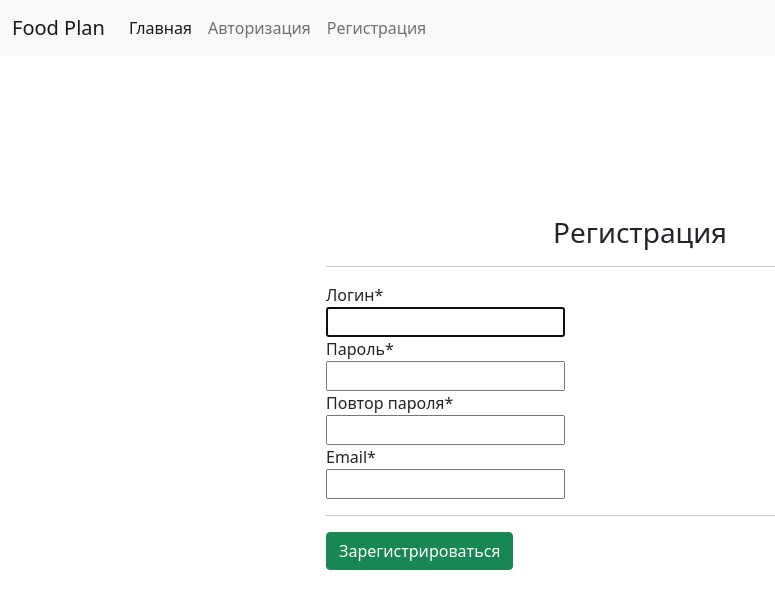
After one commit to inkvizitor1991/food_plan, a Django app: page /registration/ in a window 1280 px wide. The commit adds this page. Shown: the top 609 px of the page, without its empty margins (0-775 px from the left). Run offline with Django 3.2, Linux system fonts and the light colour scheme; parts of the project's set-up code (start-up, migrations or seed data) failed here and were passed over; some libraries are stand-ins or nearby versions.

Commit message:
Added registration and authorization

```diff
--- /dev/null
+++ b/foodplan_app/forms.py
@@ -0,0 +1,18 @@
+from django import forms
+
+from django.contrib.auth.forms import UserCreationForm, AuthenticationForm
+
+
+
+class RegisterUserForm(UserCreationForm):
+    username = forms.CharField(label='Логин', widget=forms.TextInput)
+    email = forms.EmailField(label='Email', widget=forms.EmailInput)
+    password1 = forms.CharField(label='Пароль', widget=forms.PasswordInput)
+    password2 = forms.CharField(label='Повтор пароля', widget=forms.PasswordInput)
+
+
+
+
+class LoginUserForm(AuthenticationForm):
+    username = forms.CharField(label='Логин', widget=forms.TextInput)
+    password = forms.CharField(label='Пароль', widget=forms.PasswordInput)
--- a/foodplan_app/templates/base.html
+++ b/foodplan_app/templates/base.html
@@ -3,7 +3,7 @@
 <html lang="en">
 <head>
   <meta charset="UTF-8">
-  <title>Title</title>
+  <title>Food plan</title>
   <link rel="stylesheet" href="https://pro.fontawesome.com/releases/v5.10.0/css/all.css" integrity="sha384-AYmEC3Yw5cVb3ZcuHtOA93w35dYTsvhLPVnYs9eStHfGJvOvKxVfELGroGkvsg+p" crossorigin="anonymous"/>
   <link href="https://cdn.jsdelivr.net/npm/bootstrap@5.0.2/dist/css/bootstrap.min.css" rel="stylesheet" integrity="sha384-EVSTQN3/azprG1Anm3QDgpJLIm9Nao0Yz1ztcQTwFspd3yD65VohhpuuCOmLASjC" crossorigin="anonymous">
 
@@ -11,33 +11,36 @@
 <body>
  <nav class="navbar navbar-expand-lg navbar-light bg-light">
    <div class="container-fluid">
-    <a class="navbar-brand" href="">Food Plan</a>
+     <a class="navbar-brand" href="{% url 'base' %}">Food Plan</a>
      <button class="navbar-toggler" type="button" data-bs-toggle="collapse" data-bs-target="#navbarSupportedContent" aria-controls="navbarSupportedContent" aria-expanded="false" aria-label="Toggle navigation">
        <span class="navbar-toggler-icon"></span>
      </button>
      <div class="collapse navbar-collapse" id="navbarSupportedContent">
        <ul class="navbar-nav me-auto mb-2 mb-lg-0">
          <li class="nav-item">
-          <a class="nav-link active" aria-current="page" href="">Главная</a>
+           <a class="nav-link active" aria-current="page" href="{% url 'base' %}">Главная</a>
          </li>
            {% if not request.user.is_authenticated %}
            <li class="nav-item">
-            <a class="nav-link" href="">Авторизация</a>
+             <a class="nav-link" href="{% url 'login' %}">Авторизация</a>
            </li>
              <li class="nav-item">
-            <a class="nav-link" href="">Регистрация</a>
+             <a class="nav-link" href="{% url 'registration' %}">Регистрация</a>
            </li>
            {% else %}
              <li class="nav-item">
              <a class="nav-link" href="">Личный кабинет</a>
            </li>
              <li class="nav-item">
-            <a class="nav-link" href="">Выйти</a>
+             <a class="nav-link" href="{% url 'logout' %}">Выйти</a>
            </li>
            {% endif %}
        </ul>
      </div>
    </div>
  </nav>
+{% block content %}
+
+{% endblock %}
 </body>
 </html>
--- /dev/null
+++ b/foodplan_app/templates/registration.html
@@ -0,0 +1,19 @@
+{% extends 'base.html' %}
+{% load crispy_forms_tags %}
+
+
+{% block content %}
+
+    <div class="row" style="margin-bottom: 200px; margin-top: 160px;">
+      <div class="col-md-6 offset-md-3">
+        <h3 class="text-center">Регистрация</h3>
+        <hr>
+        <form method="POST">
+          {% csrf_token %}
+          {{ form|crispy }}<hr>
+          <input type="submit" class="btn btn-success btn-block" value="Зарегистрироваться">
+        </form>
+      </div>
+    </div>
+
+{% endblock content %}
--- a/foodplan_app/urls.py
+++ b/foodplan_app/urls.py
@@ -1,6 +1,8 @@
 from django.urls import path
+from django.contrib.auth.views import LogoutView
 from .views import (
-    base
+    BaseViews, LoginUserView,
+    RegistrationView
 )
 
 
@@ -10,5 +12,8 @@ from .views import (
 
 
 urlpatterns = [
-    path('', base, name='base'),
+    path('', BaseViews.as_view(), name='base'),
+    path('login/', LoginUserView.as_view(), name='login'),
+    path('logout/', LogoutView.as_view(next_page='/'), name='logout'),
+    path('registration/', RegistrationView.as_view(), name='registration')
 ]
--- a/foodplan_app/views.py
+++ b/foodplan_app/views.py
@@ -1,6 +1,44 @@
-from django.shortcuts import render
+from django.contrib.auth import login
+from django.contrib.auth.views import LoginView
+from django.shortcuts import render, redirect
+from django.urls import reverse_lazy
+from django.views.generic import CreateView
+from django import views
+
+from .forms import RegisterUserForm, LoginUserForm
 
 
 
-def base(request):
-    return render(request, 'base.html')
+class BaseViews(views.View):
+    def get(self, request, *args, **kwargs):
+        return render(request, 'base.html', {})
+
+
+
+
+class RegistrationView(CreateView):
+    form_class = RegisterUserForm
+    template_name = 'registration.html'
+    success_url = reverse_lazy('base')
+
+    def get_context_data(self, *args, **kwargs):
+        context = super().get_context_data(**kwargs)
+        return context
+
+    def form_valid(self, form):
+        user = form.save()
+        login(self.request, user)
+        return redirect('base')
+
+
+
+class LoginUserView(LoginView):
+    form_class = LoginUserForm
+    template_name = 'login.html'
+
+    def get_context_data(self, *args, **kwargs):
+        context = super().get_context_data(**kwargs)
+        return context
+
+    def get_success_url(self):
+        return reverse_lazy('base')
--- a/requirements.txt
+++ b/requirements.txt
@@ -1 +1,2 @@
 Django~=4.0.3
+environs~=9.5.0
```
Also changed, not shown: food_plan/settings.py (+14 -5 lines), foodplan_app/templates/login.html (added, +19 -0 lines). Lines whose indentation alone changed are shown as unchanged.
